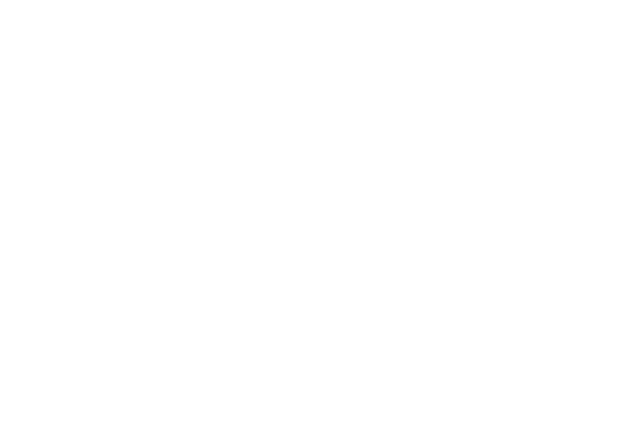
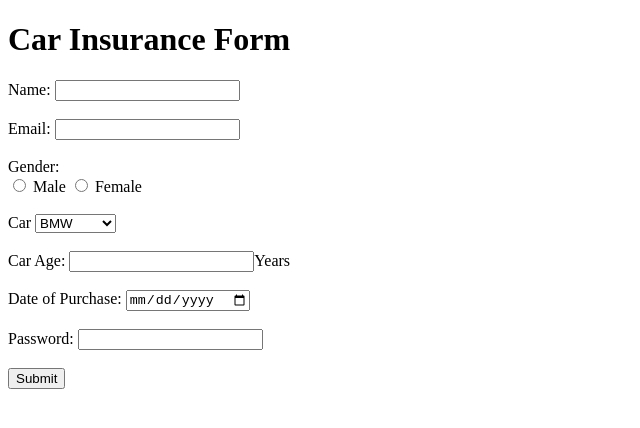
Before and after one commit to acciojob/car-insurance-form-Balajiw920, a website: page main.html in a window 1280 px wide. Shown: the whole page, without its empty margins (0-640 px from the left). Drawn offline with Linux system fonts and the light colour scheme.

Commit message:
Update main.html

```diff
--- a/main.html
+++ b/main.html
@@ -4,10 +4,59 @@
 
 <head>
 	<link rel="stylesheet" href="styles.css">
+	<title>Car Insurance form</title>
 </head>
 
 <body>
 	<!-- the entire body must be written by student -->
+	<header>
+		<h1>Car Insurance Form</h1>
+	</header>
+
+	<main>
+		<form action="formdata.html" method="post">
+			<label for="name">Name:</label>
+			<input type="text" id="name" required>
+			<br><br>
+			<label for="email">Email:</label>
+			<input type="email" id="email">
+			<br><br>
+			<label for="gender">Gender:</label><br>
+			<input type="radio" name="gender" id="gender" value="male" required>
+			<label for="male">Male</label>
+			<input type="radio" name="gender" id="gender" value="female">
+			<label for="female">Female</label>
+			<br><br>
+			<label for="cars">Car</label>
+			<select name="cars" id="cars" required>
+			<option>BMW</option>
+			<option>Audi</option>
+			<option>Mercedez</option>
+			</select>
+
+			<!-- <input type="checkbox" id="selectcars" name="BMW">
+			<label for="carBMW">BMW</label>
+			<input type="checkbox" id="selectcars" name="Audi">
+			<label for="carAudi">Audi</label>
+			<input type="checkbox" id="selectcars" name="Mercedez">
+			<label for="carMercedez">Mercedez</label> -->
+			<br><br>
+			<label for="carage">Car Age:</label>
+			<input type="number" id="carage" required><span>Years</span>
+			<br><br>
+			<label for="dop">Date of Purchase:</label>
+			<input type="date" id="dop" required>
+			<br><br>
+			<label for="password">Password:</label>
+			<input type="password" id="password" required>
+			<br><br>
+			<button type="submit">Submit</button>
+		</form>
+	</main>
+
+	<footer>
+
+	</footer>
     <script type="text/javascript" src="./script.js">
 </script>
 
```
